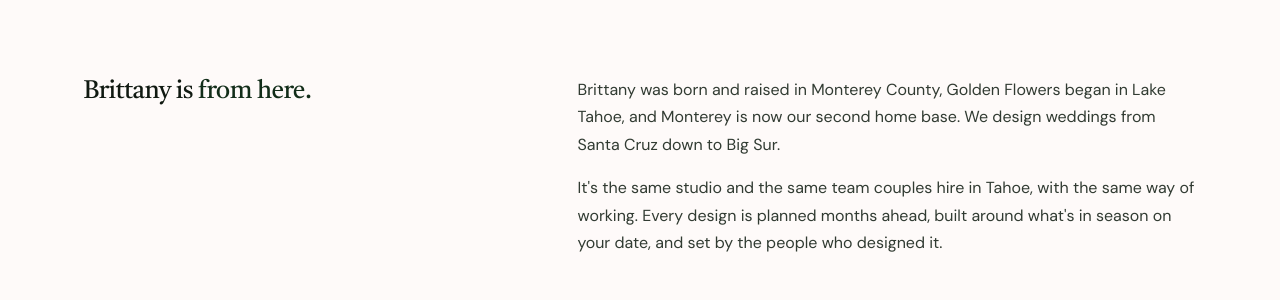
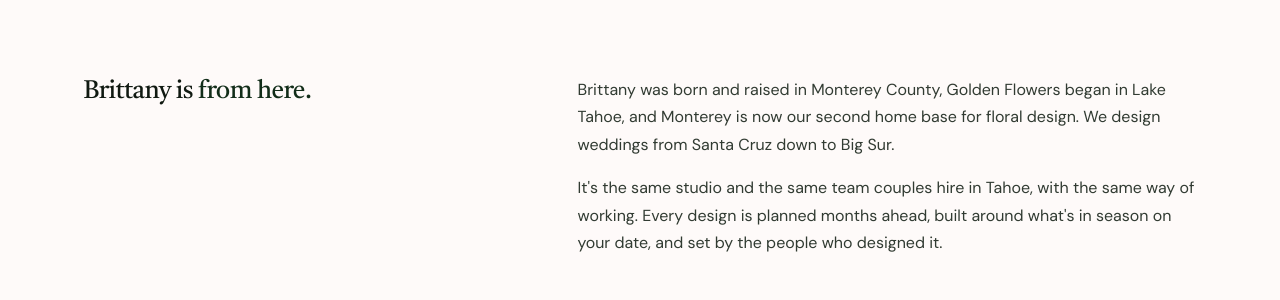
Before and after one commit to jshplhm/goldenflowers, a Jekyll site: the page built from monterey-santa-cruz-weddings/index.md, in a window 1280 px wide and 900 px high, scrolled down 1061 px. Shown: the part 181-481 px from the top of the window. Built offline with Jekyll 4.4.1, drawn with Linux system fonts in a browser that asks for light colours.

Commit message:
Update site copy in _data/monterey_santa_cruz.yml via inline editor

```diff
--- a/_data/monterey_santa_cruz.yml
+++ b/_data/monterey_santa_cruz.yml
@@ -21,8 +21,8 @@
   heading: Brittany is *from here.*
   paragraphs:
     - Brittany was born and raised in Monterey County, Golden Flowers began in
-      Lake Tahoe, and Monterey is now our second home base. We design weddings
-      from Santa Cruz down to Big Sur.
+      Lake Tahoe, and Monterey is now our second home base for floral design. We
+      design weddings from Santa Cruz down to Big Sur.
     - It's the same studio and the same team couples hire in Tahoe, with the
       same way of working. Every design is planned months ahead, built around
       what's in season on your date, and set by the people who designed it.
```
